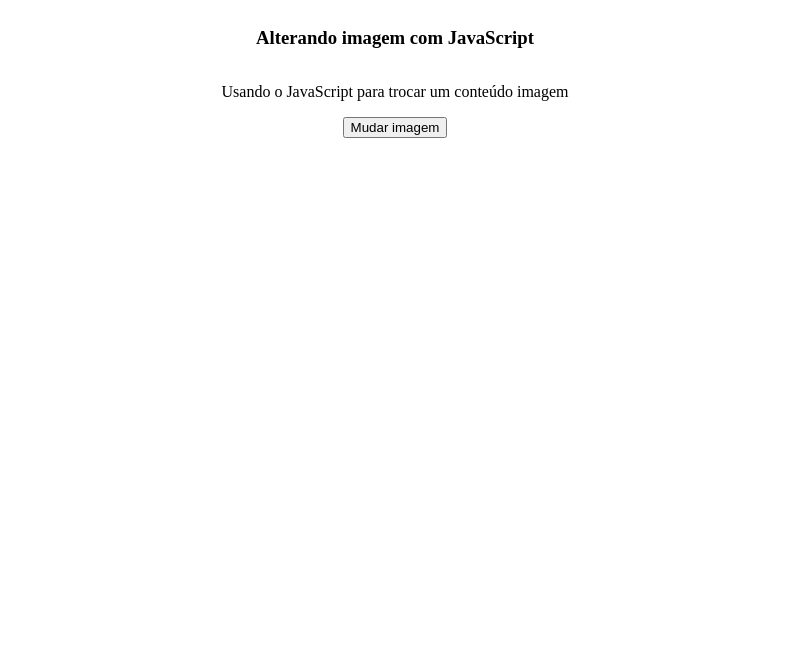
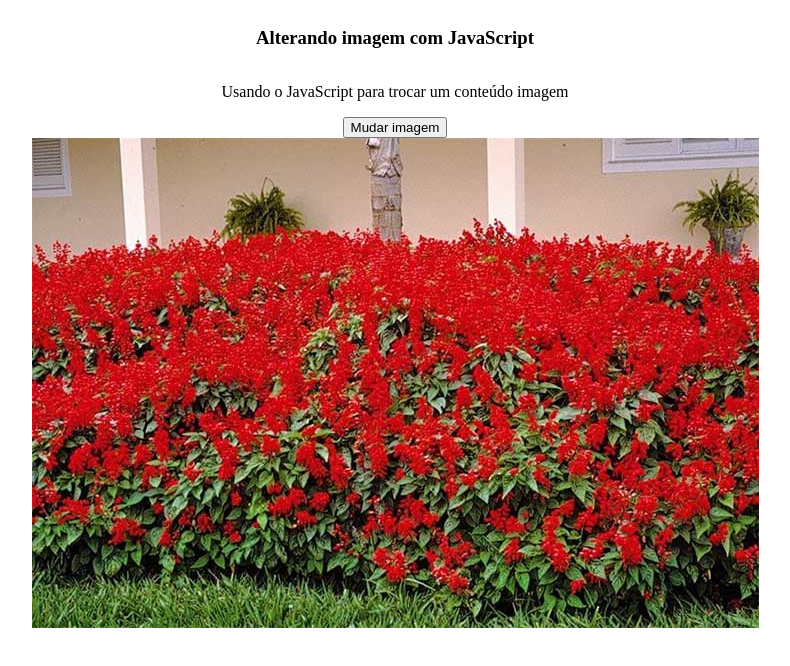
Before and after one commit to philipheferreira/JavaScript---Aulas-basicas, a plain HTML site: page 21 - Como usar JavaScript trocar um conteúdo imagem/index.html in a window 1280 px wide. Shown: the whole page, without its empty margins (245-1035 px from the left). Drawn offline with Linux system fonts and the light colour scheme.

Commit message:
Feat: project 21 add imagem

```diff
--- a/21 - Como usar JavaScript trocar um conteúdo imagem/index.html
+++ b/21 - Como usar JavaScript trocar um conteúdo imagem/index.html
@@ -11,7 +11,7 @@
 		<h3>Alterando imagem com JavaScript</h3>
 		<p>Usando o JavaScript para trocar um conteúdo imagem</p>
 		<button class="">Mudar imagem</button>
-		<img class="" src="">
+		<img class="" src="img/vermelhas.jpg" alt="Error Imagem">
 	</div>
 	<script type="text/javascript" src="script.js"></script>
 </body>
--- a/21 - Como usar JavaScript trocar um conteúdo imagem/script.js
+++ b/21 - Como usar JavaScript trocar um conteúdo imagem/script.js
@@ -1 +1,2 @@
-console.log("Ola");
+let imgAtual = "roxo.jpg"
+let imgAnterior = "vermelhas.jpg"
```
Also changed, not shown: 21 - Como usar JavaScript trocar um conteúdo imagem/img/nuvens.jpg (added), 21 - Como usar JavaScript trocar um conteúdo imagem/img/roxo.jpg (added), 21 - Como usar JavaScript trocar um conteúdo imagem/img/vermelhas.jpg (added).
